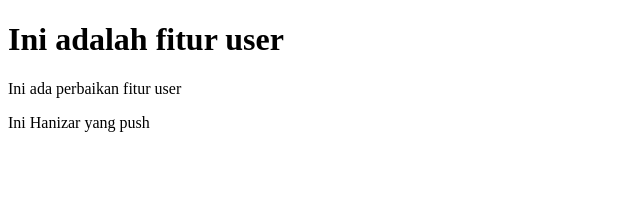
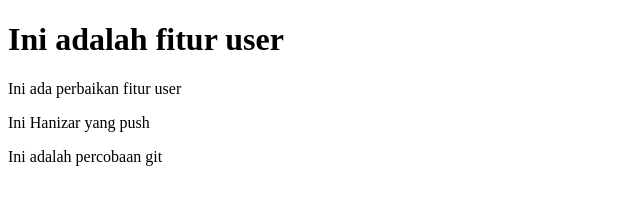
Before and after one commit to hanizarfs/TestGit, a plain HTML site: page user.html in a window 1280 px wide. Shown: the whole page, without its empty margins (0-640 px from the left). Drawn offline with Linux system fonts and the light colour scheme.

Commit message:
perubahan

```diff
--- a/user.html
+++ b/user.html
@@ -10,5 +10,6 @@
     <h1>Ini adalah fitur user</h1>
     <p>Ini ada perbaikan fitur user</p>
     <p>Ini Hanizar yang push</p>
+    <p>Ini adalah percobaan git</p>
 </body>
 </html>
```
